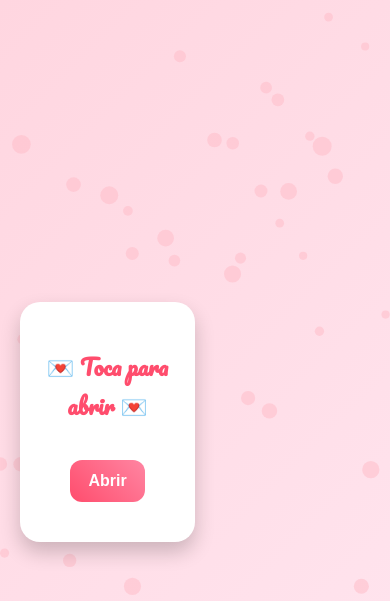
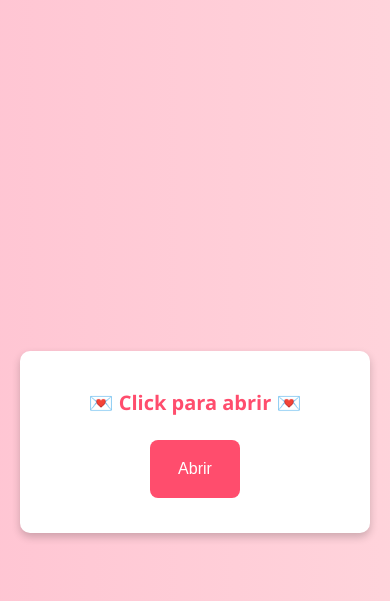
Before and after one commit to mathstay/Proyectos, a plain HTML site: page index.html in a window 390 px wide. Shown: the top 601 px of the page. Drawn offline with Linux system fonts and the light colour scheme.

Commit message:
index.html

```diff
--- a/index.html
+++ b/index.html
@@ -4,200 +4,176 @@
   <meta charset="UTF-8" />
   <meta name="viewport" content="width=device-width, initial-scale=1.0"/>
   <title>Tarjeta Especial</title>
-  <link href="https://fonts.googleapis.com/css2?family=Pacifico&family=Roboto:wght@400;700&display=swap" rel="stylesheet">
   <style>
-    * {
-      box-sizing: border-box;
-    }
-
     body {
       margin: 0;
-      font-family: 'Roboto', sans-serif;
+      font-family: 'Segoe UI', sans-serif;
       display: flex;
       justify-content: center;
       align-items: center;
       min-height: 100vh;
+      background: linear-gradient(270deg, #ffe6e6, #ffc2d1, #ffd6e0, #ffe6e6);
+      background-size: 800% 800%;
+      animation: gradientMove 20s ease infinite;
       overflow: hidden;
-      background: linear-gradient(135deg, #ffd6e0, #ffe6f0);
       padding: 20px;
       position: relative;
     }
 
-    #hearts {
-      position: absolute;
-      top: 0;
-      left: 0;
-      z-index: 0;
-      pointer-events: none;
+    @keyframes gradientMove {
+      0% { background-position: 0% 50%; }
+      50% { background-position: 100% 50%; }
+      100% { background-position: 0% 50%; }
     }
 
     .card {
-      position: relative;
-      background: white;
-      border-radius: 20px;
-      padding: 30px 20px;
-      box-shadow: 0 10px 20px rgba(0,0,0,0.2);
+      background-color: #fff;
+      border-radius: 10px;
+      padding: 25px 15px;
+      box-shadow: 0 4px 8px rgba(0,0,0,0.2);
       text-align: center;
       width: 100%;
-      max-width: 400px;
+      max-width: 380px;
       transition: all 0.5s ease;
-      transform: scale(0.9);
       opacity: 0;
-      z-index: 1;
+      transform: scale(0.8);
+      animation: fadeIn 1s forwards;
+      z-index: 2; /* Encima de los corazones */
     }
 
-    .card.show {
-      opacity: 1;
-      transform: scale(1);
+    @keyframes fadeIn {
+      to {
+        opacity: 1;
+        transform: scale(1);
+      }
     }
 
     .hidden {
-      opacity: 0;
-      visibility: hidden;
-      transform: scale(0.8);
+      display: none;
+    }
+
+    button {
+      background-color: #ff4d6d;
+      border: none;
+      padding: 20px 15px;
+      margin: 10px 5px;
+      border-radius: 8px;
+      color: white;
+      font-size: 20px;
+      cursor: pointer;
+      width: 100px;
+      transition: transform 0.3s ease;
+    }
+
+    button:hover {
+      background-color: #ff3366;
+      animation: heartbeat 1s infinite;
+    }
+
+    @keyframes heartbeat {
+      0%, 100% { transform: scale(1); }
+      50% { transform: scale(1.2); }
+    }
+
+    .shake {
+      animation: shake 0.5s;
+    }
+
+    @keyframes shake {
+      0% { transform: translateX(0); }
+      25% { transform: translateX(-5px); }
+      50% { transform: translateX(5px); }
+      75% { transform: translateX(-5px); }
+      100% { transform: translateX(0); }
     }
 
     h1 {
-      font-family: 'Pacifico', cursive;
-      font-size: 28px;
       color: #ff4d6d;
-      margin-bottom: 25px;
-    }
-
-    button {
-      background: linear-gradient(45deg, #ff4d6d, #ff85a2);
-      border: none;
-      padding: 14px 20px;
-      margin: 10px 5px;
-      border-radius: 12px;
-      color: white;
-      font-size: 18px;
-      font-weight: bold;
-      cursor: pointer;
-      transition: transform 0.2s ease, background 0.3s ease;
-    }
-
-    button:hover {
-      background: linear-gradient(45deg, #ff3366, #ff6699);
-      transform: scale(1.05);
-    }
-
-    button:active {
-      transform: scale(0.95);
+      font-size: 22px;
     }
 
     @media (max-width: 400px) {
-      h1 {
-        font-size: 22px;
+      h1 { font-size: 20px; }
+      button { font-size: 16px; width: 90px; }
+    }
+
+    /* Animaciones de corazones */
+    .heart {
+      position: absolute;
+      color: #ff4d6d;
+      font-size: 30px;
+      opacity: 0.7;
+      animation: floatUp 8s infinite ease-in-out;
+    }
+
+    @keyframes floatUp {
+      0% {
+        transform: translateY(100vh) scale(0.8);
+        opacity: 0;
       }
-
-      button {
-        font-size: 16px;
-        padding: 12px 18px;
+      50% {
+        opacity: 1;
+      }
+      100% {
+        transform: translateY(-10vh) scale(1.2);
+        opacity: 0;
       }
     }
   </style>
 </head>
 <body>
 
-<canvas id="hearts"></canvas>
+<!-- Corazones flotando -->
+<div class="heart" style="left:10%; animation-delay: 0s;">❤️</div>
+<div class="heart" style="left:30%; animation-delay: 2s;">💖</div>
+<div class="heart" style="left:50%; animation-delay: 4s;">💘</div>
+<div class="heart" style="left:70%; animation-delay: 1s;">💕</div>
+<div class="heart" style="left:90%; animation-delay: 3s;">💝</div>
 
-<div id="start-card" class="card show">
-  <h1>💌 Toca para abrir 💌</h1>
+<div id="start-card" class="card">
+  <h1>💌 Click para abrir 💌</h1>
   <button id="openButton">Abrir</button>
 </div>
 
 <div id="love-card" class="card hidden">
-  <h1>¿Quieres salir conmigo? 🥰</h1>
-  <button id="yesButton">Sí ❤️</button>
-  <button id="noButton">No 😢</button>
+  <h1>¿Te gustaría salir conmigo? 🥰</h1>
+  <button id="yesButton">Sí</button>
+  <button id="noButton">No</button>
 </div>
 
-<audio id="happySound" src="https://cdn.pixabay.com/download/audio/2022/03/15/audio_5b3fce3a3e.mp3?filename=success-1-6297.mp3"></audio>
-<audio id="sadSound" src="https://cdn.pixabay.com/download/audio/2022/03/15/audio_b2e92754d7.mp3?filename=failure-2-7184.mp3"></audio>
-
 <script>
-  const startCard = document.getElementById('start-card');
-  const loveCard = document.getElementById('love-card');
   const openButton = document.getElementById('openButton');
   const yesButton = document.getElementById('yesButton');
   const noButton = document.getElementById('noButton');
-  const happySound = document.getElementById('happySound');
-  const sadSound = document.getElementById('sadSound');
+  const loveCard = document.getElementById('love-card');
 
   function showLoveCard() {
-    startCard.classList.add('hidden');
-    setTimeout(() => {
-      startCard.classList.remove('show');
-      loveCard.classList.remove('hidden');
-      setTimeout(() => loveCard.classList.add('show'), 50);
-    }, 300);
+    document.getElementById('start-card').classList.add('hidden');
+    loveCard.classList.remove('hidden');
+    loveCard.style.animation = 'fadeIn 1s forwards';
   }
 
-  openButton.addEventListener('click', showLoveCard);
   openButton.addEventListener('touchstart', showLoveCard);
+  openButton.onclick = showLoveCard;
 
+  yesButton.addEventListener('touchstart', () => {
+    alert('¡Yuju! 😍');
+  });
   yesButton.onclick = () => {
-    happySound.play();
-    setTimeout(() => alert('¡Yuju! 🥳 ¡Me hiciste el día!'), 300);
+    alert('¡Yuju! 😍');
   };
 
+  noButton.addEventListener('touchstart', () => {
+    loveCard.classList.add('shake');
+    setTimeout(() => loveCard.classList.remove('shake'), 500);
+    alert('😢 Aún así te deseo un hermoso día.');
+  });
   noButton.onclick = () => {
-    sadSound.play();
-    setTimeout(() => alert('😢 Está bien, igual te deseo un lindo día.'), 300);
+    loveCard.classList.add('shake');
+    setTimeout(() => loveCard.classList.remove('shake'), 500);
+    alert('😢 Aún así te deseo un lindo día.');
   };
-
-  yesButton.addEventListener('touchstart', () => {
-    happySound.play();
-    setTimeout(() => alert('¡Yuju! 🥳 ¡Me hiciste el día!'), 300);
-  });
-
-  noButton.addEventListener('touchstart', () => {
-    sadSound.play();
-    setTimeout(() => alert('😢 Está bien, igual te deseo un lindo día.'), 300);
-  });
-
-  const canvas = document.getElementById('hearts');
-  const ctx = canvas.getContext('2d');
-  let hearts = [];
-
-  function resizeCanvas() {
-    canvas.width = window.innerWidth;
-    canvas.height = window.innerHeight;
-  }
-  window.addEventListener('resize', resizeCanvas);
-  resizeCanvas();
-
-  for (let i = 0; i < 50; i++) {
-    hearts.push({
-      x: Math.random() * canvas.width,
-      y: Math.random() * canvas.height,
-      size: Math.random() * 6 + 4,
-      speed: Math.random() * 1 + 0.5
-    });
-  }
-
-  function drawHearts() {
-    ctx.clearRect(0, 0, canvas.width, canvas.height);
-    ctx.fillStyle = 'rgba(255, 192, 203, 0.6)';
-    hearts.forEach(h => {
-      ctx.beginPath();
-      ctx.arc(h.x, h.y, h.size, 0, Math.PI * 2);
-      ctx.fill();
-      h.y -= h.speed;
-      if (h.y < 0) {
-        h.y = canvas.height;
-        h.x = Math.random() * canvas.width;
-      }
-    });
-    requestAnimationFrame(drawHearts);
-  }
-
-  drawHearts();
 </script>
 
 </body>
 </html>
-
-</body>
-</html>
```
